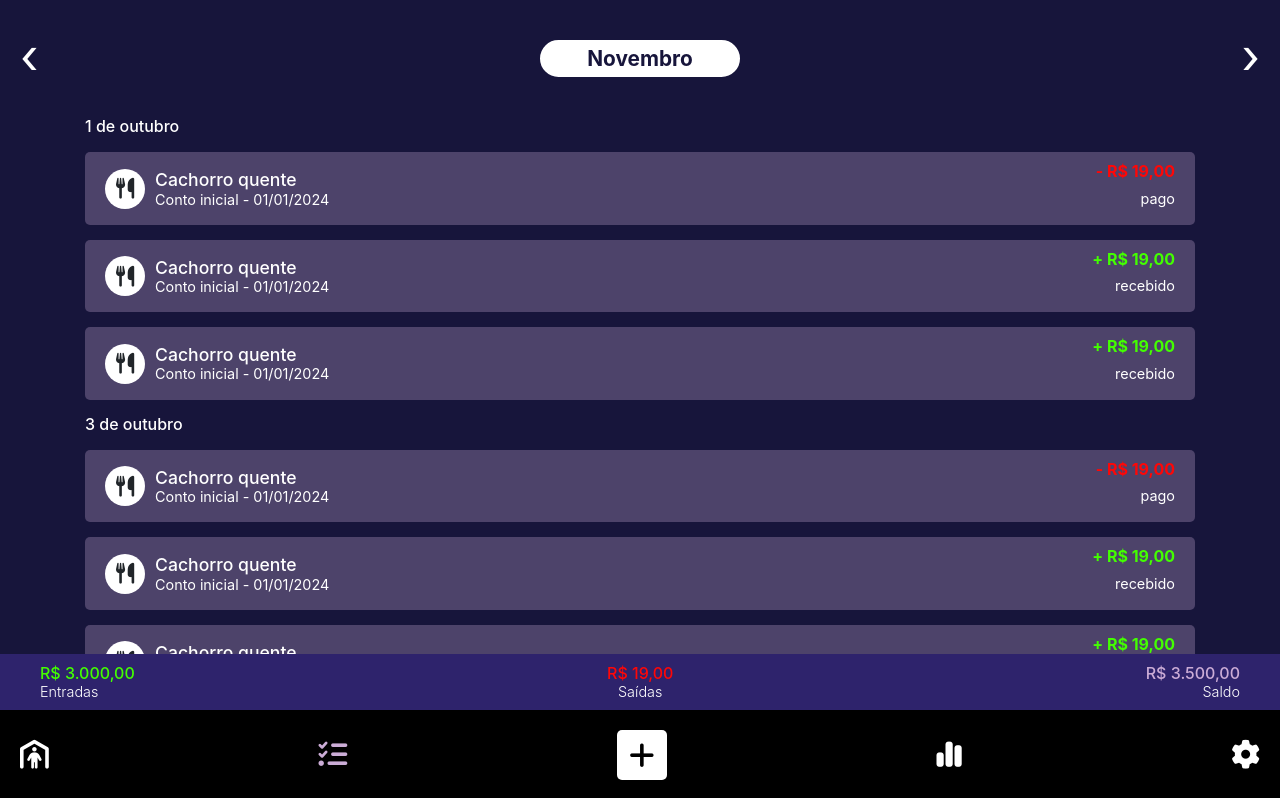
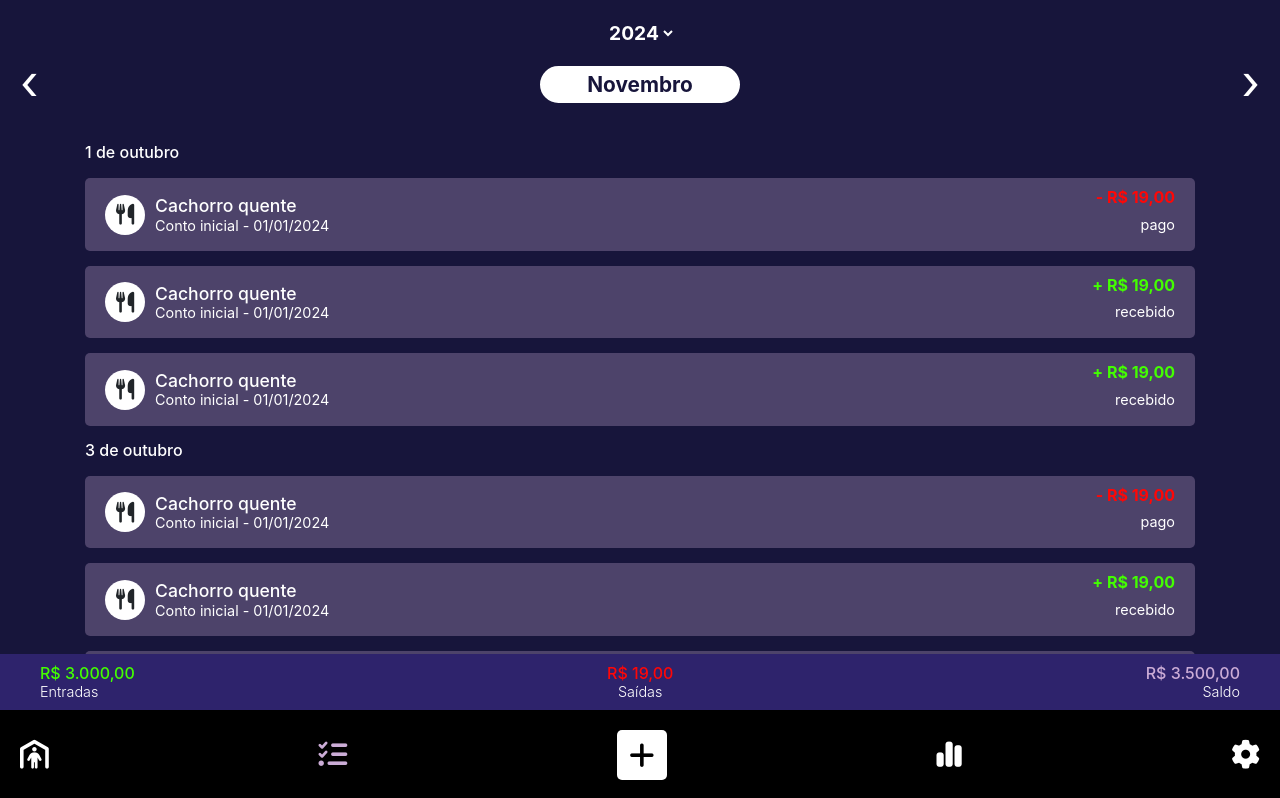
Before and after one commit to PauloDev367/FinancasApp_WebApp, a Vue app: page /cash-flow-page in a window 1280 px wide. Shown: the top 798 px of the page. Built offline with nearby package versions, Linux system fonts and the light colour scheme.

Commit message:
:sparkles: selecting year

```diff
--- a/src/assets/main.css
+++ b/src/assets/main.css
@@ -91,3 +91,18 @@ nav .item {
     background-color: var(--lightness);
     color: #fff;
 }
+
+.select-year {
+    background-color: transparent;
+    border: none;
+    color: #fff;
+    font-weight: bold;
+    font-size: 1.2rem;
+    text-align: center;
+    outline: none;
+}
+
+.select-year option {
+    color: #000;
+    text-align: center;
+}
--- a/src/components/funds/ExpenseEntryComponent.vue
+++ b/src/components/funds/ExpenseEntryComponent.vue
@@ -198,7 +198,6 @@ onMounted(() => {
 }
 .card-entry input[type="number"]::-webkit-inner-spin-button,
 .card-entry input[type="number"]::-webkit-outer-spin-button {
-  /* margin-left: 20px; */
   -webkit-appearance: none;
   margin: 0;
 }
--- a/src/main.js
+++ b/src/main.js
@@ -10,8 +10,9 @@ import App from './App.vue'
 import router from './router'
 
 const app = createApp(App)
+const pinia = createPinia();
 
-app.use(createPinia())
+app.use(pinia)
 app.use(router)
 app.use(toastrPlugin);
 app.mount('#app')
--- a/src/pages/CashFlowPage.vue
+++ b/src/pages/CashFlowPage.vue
@@ -2,15 +2,24 @@
   <MainLayout>
     <div id="nav-carousel-months">
       <nav>
+        <div class="text-center">
+          <select name="year" class="select-year" @change="changeSelectedYear">
+            <option
+              v-for="(year, index) in nextTenYear"
+              :key="index"
+              :selected="yearToSearch == year"
+              :value="year"
+            >
+              {{ year }}
+            </option>
+          </select>
+        </div>
         <div>
           <div ref="carousel" class="owl-carousel">
             <div
               v-for="(month, index) in months"
               :key="index"
-              :class="[
-                'item',
-                { 'main-month': index === currentMonthIndex.value },
-              ]"
+              :class="['item', { 'main-month': index === month }]"
             >
               {{ month }}
             </div>
@@ -187,6 +196,7 @@
 </template>
 
 <script setup>
+import searchdate from "@/stores/searchdate";
 import $ from "jquery";
 window.$ = window.jQuery = $;
 import "owl.carousel/dist/assets/owl.carousel.css";
@@ -194,6 +204,10 @@ import "owl.carousel/dist/assets/owl.theme.default.css";
 import { onMounted, ref } from "vue";
 import MainLayout from "./layouts/MainLayout.vue";
 
+const yearToSearch = ref(searchdate.yearToSearch);
+const monthToSearch = ref(searchdate.monthToSearch);
+
+const nextTenYear = ref(searchdate.getNextTenYears());
 const carousel = ref(null);
 
 const currentMonthIndex = ref(new Date().getMonth());
@@ -222,10 +236,14 @@ onMounted(async () => {
     nav: true,
     autoplay: false,
     items: 1,
-    startPosition: currentMonthIndex.value,
+    startPosition: monthToSearch.value - 1,
   });
 
   $(carousel.value).on("changed.owl.carousel", (event) => {
+    const monthUpdate = event.item.index + 1;
+    searchdate.setMonthToSearch(monthUpdate);
+    monthToSearch.value = searchdate.monthToSearch;
+
     const centralIndex = event.item.index;
     currentMonthIndex.value = centralIndex;
     $(carousel.value)
@@ -235,6 +253,12 @@ onMounted(async () => {
       .addClass("main-month");
   });
 });
+
+const changeSelectedYear = (event) => {
+  const newYear = event.target.value;
+  yearToSearch.value = newYear;
+  searchdate.setYearToSearch(newYear);
+};
 </script>
 
 <style scoped>
--- /dev/null
+++ b/src/stores/searchdate.js
@@ -0,0 +1,30 @@
+let yearToSearch = window.localStorage.getItem("yearToSearch");
+let monthToSearch = window.localStorage.getItem("monthToSearch");
+const actualDate = new Date();
+
+if (yearToSearch == null) {
+    yearToSearch = actualDate.getFullYear();
+}
+if (monthToSearch == null) {
+    monthToSearch = actualDate.getMonth() + 1;
+}
+
+export default {
+    yearToSearch: yearToSearch,
+    monthToSearch: monthToSearch,
+    setYearToSearch(year) {
+        this.yearToSearch = year;
+        window.localStorage.setItem("yearToSearch", this.yearToSearch);
+    },
+    setMonthToSearch(month) {
+        this.monthToSearch = month;
+        window.localStorage.setItem("monthToSearch", this.monthToSearch);
+    },
+    getNextTenYears(startYear = 2024) {
+        const years = [];
+        for (let i = 0; i < 10; i++) {
+            years.push(startYear + i);
+        }
+        return years;
+    }
+}
```
Also changed, not shown: src/components/icons/IconCommunity.vue (deleted, +0 -7 lines), src/components/icons/IconDocumentation.vue (deleted, +0 -7 lines), src/components/icons/IconEcosystem.vue (deleted, +0 -7 lines), src/components/icons/IconSupport.vue (deleted, +0 -7 lines), src/components/icons/IconTooling.vue (deleted, +0 -19 lines).
